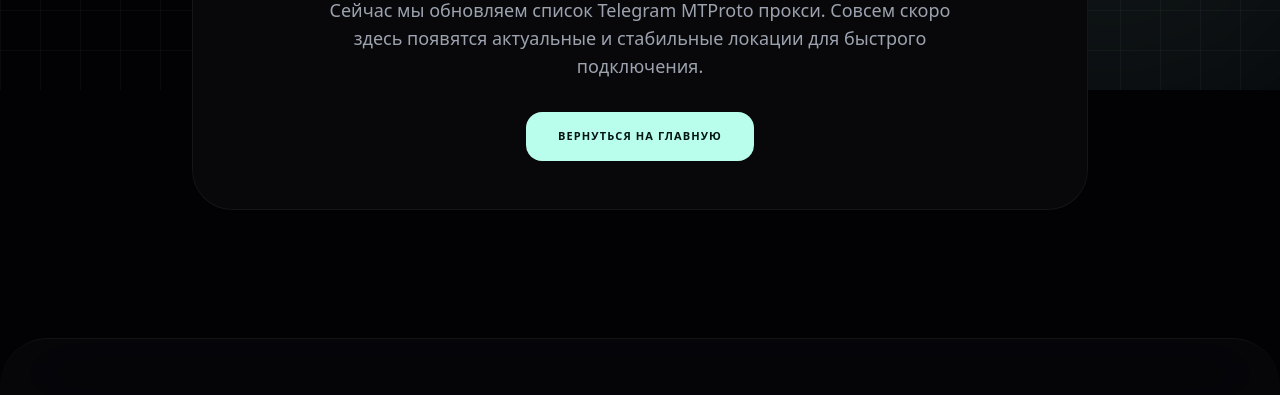
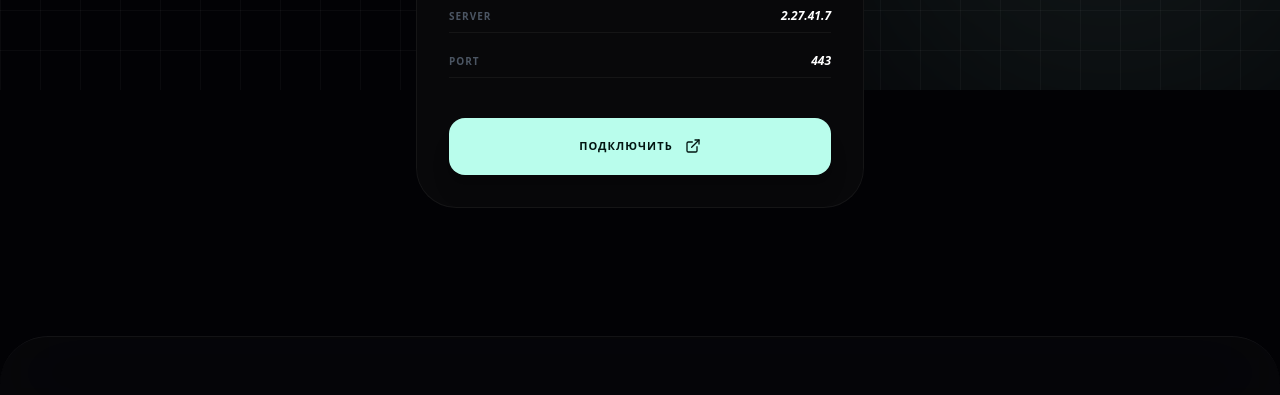
Before and after one commit to c0ns7/AMNESIA.PW, a website: page public/tg/index.html in a window 1280 px wide. Shown: the part 710-1105 px from the top of the page. Drawn offline with nearby package versions, Linux system fonts and the light colour scheme; files that its build step writes are made by us from their sources.

Commit message:
add proxy

```diff
--- a/public/tg/index.html
+++ b/public/tg/index.html
@@ -107,28 +107,62 @@
           </p>
         </div>
 
-        <div class="max-w-4xl mx-auto">
-          <article class="bg-[#08080a] border border-white/5 p-5 sm:p-8 md:p-12 rounded-[1.75rem] sm:rounded-[2.5rem] text-center min-w-0">
-            <div class="w-16 h-16 mx-auto mb-6 flex items-center justify-center rounded-2xl bg-blue-600/10 border border-blue-500/20">
-              <svg xmlns="http://www.w3.org/2000/svg" class="w-7 h-7 text-blue-500" viewBox="0 0 24 24" fill="none" stroke="currentColor">
-                <path stroke-linecap="round" stroke-linejoin="round" stroke-width="2" d="M9 17v-2a4 4 0 0 1 4-4h6"></path>
-                <path stroke-linecap="round" stroke-linejoin="round" stroke-width="2" d="M13 7h6v6"></path>
-                <path stroke-linecap="round" stroke-linejoin="round" stroke-width="2" d="M5 3h9a2 2 0 0 1 2 2v2"></path>
-                <path stroke-linecap="round" stroke-linejoin="round" stroke-width="2" d="M5 21h9a2 2 0 0 0 2-2v-2"></path>
-              </svg>
+        <div class="max-w-md mx-auto">
+          <article
+            class="bg-[#08080a] border border-white/5 p-6 sm:p-8 rounded-[2rem] sm:rounded-[2.5rem] hover:border-blue-500/30 transition-all relative overflow-hidden group"
+          >
+            <div class="relative z-10">
+              <div class="flex justify-between items-start mb-8 sm:mb-10">
+                <div
+                  class="w-14 h-14 flex items-center justify-center bg-white/5 border border-white/10 rounded-2xl overflow-hidden shadow-[0_0_15px_rgba(255,255,255,0.05)] group-hover:border-blue-500/50 transition-colors"
+                >
+                  <span class="text-4xl leading-none select-none transform scale-125" aria-hidden="true">
+                    <img
+                      draggable="false"
+                      class="emoji w-9 h-9"
+                      alt="🇳🇱"
+                      src="https://cdn.jsdelivr.net/gh/twitter/twemoji@14.0.2/assets/svg/1f1f3-1f1f1.svg"
+                      width="36"
+                      height="36"
+                    />
+                  </span>
+                </div>
+              </div>
+              <h2 class="text-2xl sm:text-3xl font-black italic uppercase mb-6 sm:mb-8 tracking-tighter">Нидерланды</h2>
+              <div class="space-y-3 mb-8 sm:mb-10">
+                <div class="flex justify-between items-center py-2 border-b border-white/5 gap-4">
+                  <span class="text-[10px] font-bold text-gray-600 uppercase tracking-widest shrink-0">Server</span>
+                  <span class="text-xs font-black italic text-right break-all">2.27.41.7</span>
+                </div>
+                <div class="flex justify-between items-center py-2 border-b border-white/5">
+                  <span class="text-[10px] font-bold text-gray-600 uppercase tracking-widest">Port</span>
+                  <span class="text-xs font-black italic">443</span>
+                </div>
+              </div>
+              <a
+                href="tg://proxy?server=2.27.41.7&amp;port=443&amp;secret=eeec84fef5e54dda6b30b44bbeacea823e6d61782e7275"
+                class="flex items-center justify-center gap-3 w-full py-4 sm:py-5 bg-blue-600 rounded-2xl font-black uppercase tracking-widest text-[11px] hover:bg-blue-500 shadow-xl transition-all"
+              >
+                Подключить
+                <svg
+                  xmlns="http://www.w3.org/2000/svg"
+                  width="24"
+                  height="24"
+                  viewBox="0 0 24 24"
+                  fill="none"
+                  stroke="currentColor"
+                  stroke-width="2"
+                  stroke-linecap="round"
+                  stroke-linejoin="round"
+                  class="w-4 h-4 shrink-0"
+                  aria-hidden="true"
+                >
+                  <path d="M15 3h6v6"></path>
+                  <path d="M10 14 21 3"></path>
+                  <path d="M18 13v6a2 2 0 0 1-2 2H5a2 2 0 0 1-2-2V8a2 2 0 0 1 2-2h6"></path>
+                </svg>
+              </a>
             </div>
-            <h3 class="text-2xl sm:text-3xl md:text-4xl font-black italic uppercase tracking-tighter mb-4 break-words">
-              Раздел в разработке
-            </h3>
-            <p class="text-gray-400 text-[15px] sm:text-base md:text-lg max-w-2xl mx-auto leading-relaxed mb-6 sm:mb-8">
-              Сейчас мы обновляем список Telegram MTProto прокси. Совсем скоро здесь появятся актуальные и стабильные локации для быстрого подключения.
-            </p>
-            <a
-              href="/"
-              class="inline-flex items-center justify-center w-full sm:w-auto min-h-[48px] px-6 sm:px-8 py-3.5 sm:py-4 rounded-xl sm:rounded-2xl bg-blue-600 font-black uppercase tracking-widest text-[10px] sm:text-[11px] hover:bg-blue-500 transition-all"
-            >
-              Вернуться на главную
-            </a>
           </article>
         </div>
       </section>
```
